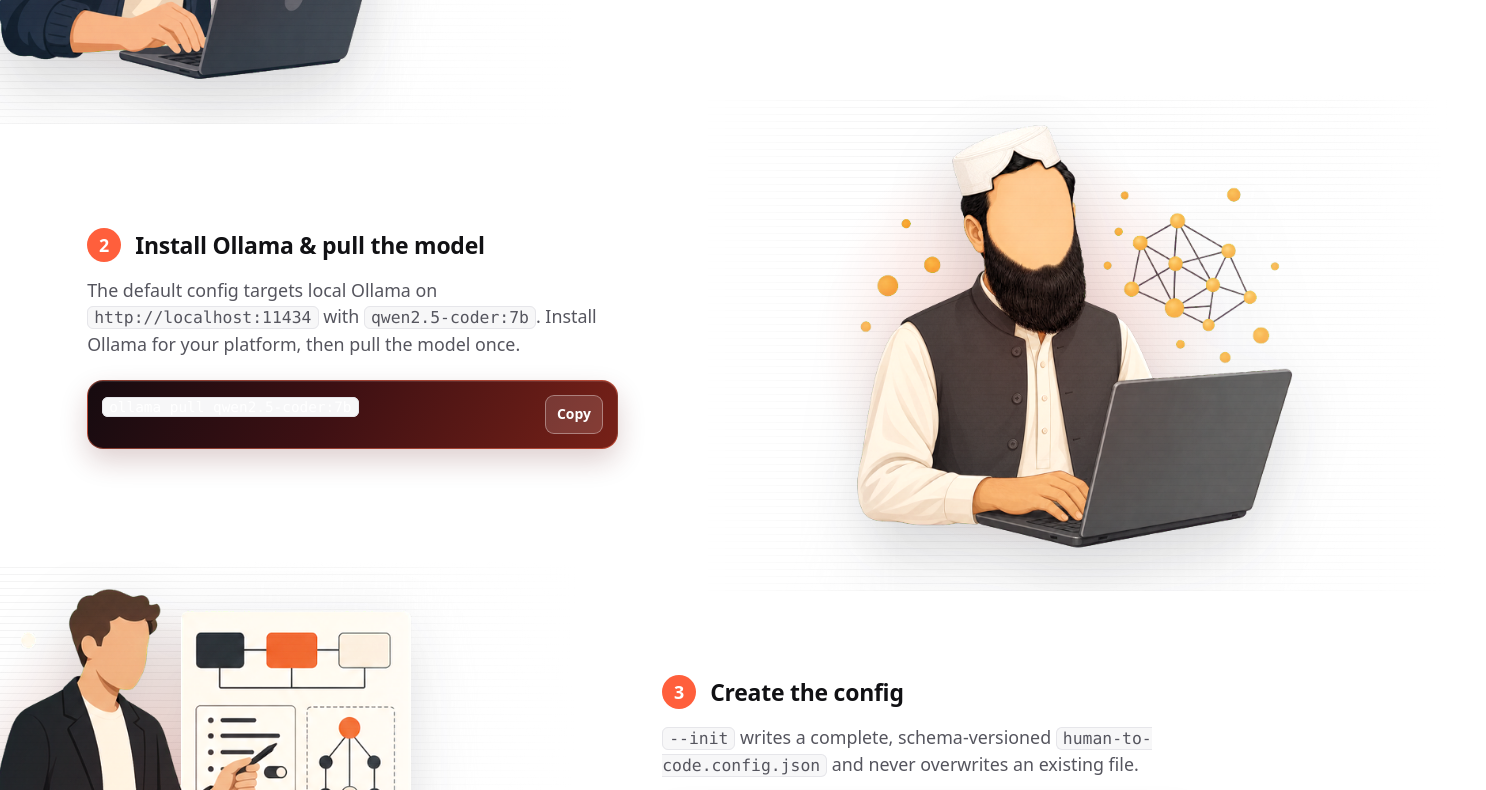
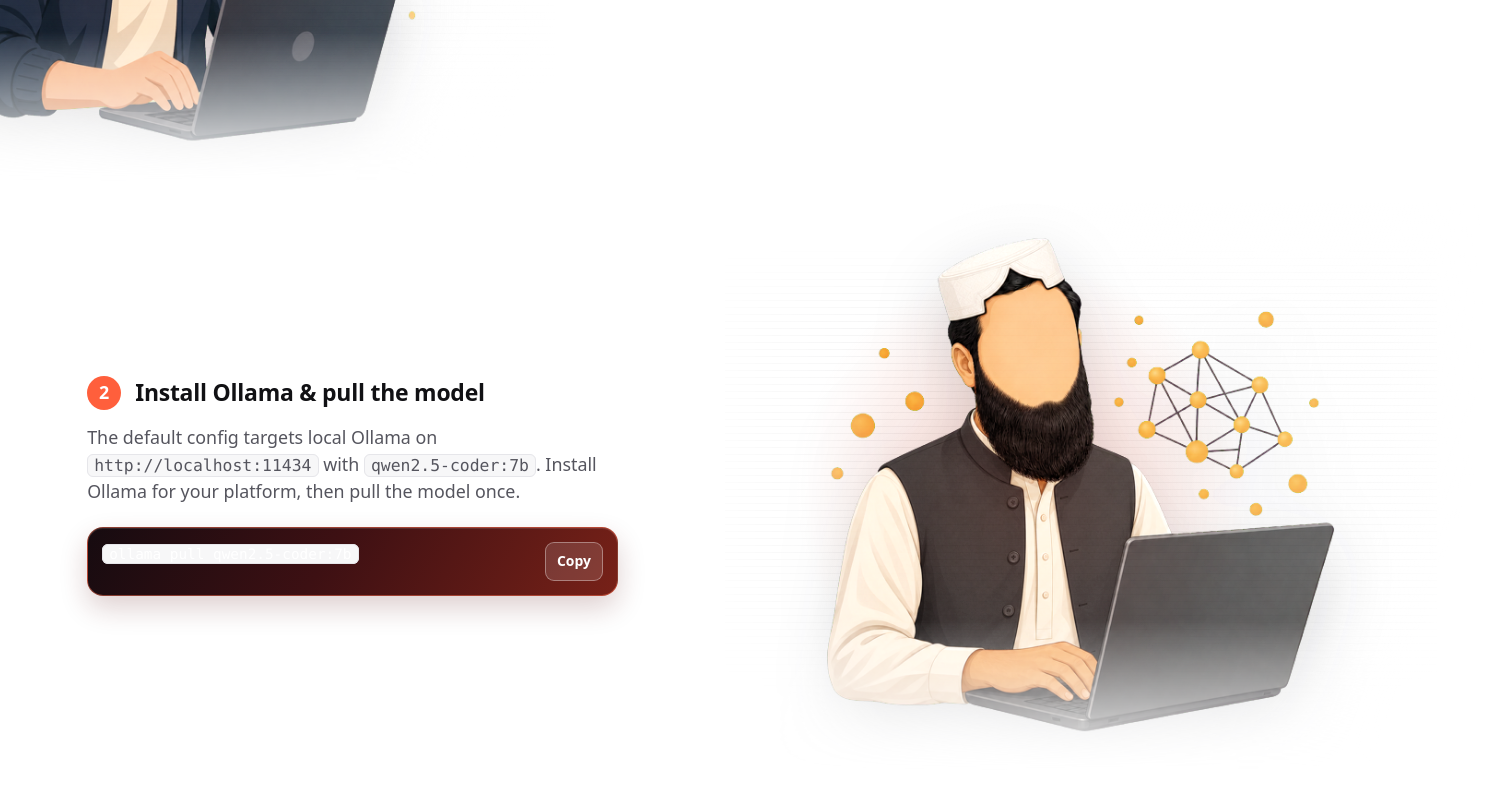
Before and after one commit to Sharjeelbaig/Human-To-Code, a website: page website/index.html in a window 1280 px wide. Shown: the part 2535-3325 px from the top of the page, 1486 px wide, since content can reach past the window. Drawn offline with Linux system fonts and the light colour scheme; no server answers.

Commit message:
feat: enhance styling for quick start section with responsive adjustments and improved visual elements

```diff
--- a/website/styles.css
+++ b/website/styles.css
@@ -632,14 +632,14 @@ html[data-theme="dark"] .icon-moon { display: block; }
   margin: 54px 0 0;
   padding: 0;
   display: grid;
-  gap: 32px;
+  gap: clamp(72px, 8vw, 128px);
 }
 .qs-step {
   position: relative;
   display: flex;
   align-items: center;
   isolation: isolate;
-  min-height: clamp(420px, 34vw, 520px);
+  min-height: clamp(470px, 38vw, 580px);
   padding: clamp(24px, 4vw, 56px);
   overflow: visible;
 }
@@ -647,17 +647,29 @@ html[data-theme="dark"] .icon-moon { display: block; }
 .qs-visual {
   position: absolute;
   z-index: 0;
-  inset: -6% auto -8% -17%;
-  width: 62%;
+  inset: -8% auto -11% -20%;
+  width: 67%;
   pointer-events: none;
   isolation: isolate;
-  -webkit-mask-image: linear-gradient(90deg, transparent 0%, #000 13%, #000 73%, transparent 100%);
-  mask-image: linear-gradient(90deg, transparent 0%, #000 13%, #000 73%, transparent 100%);
+  -webkit-mask-image:
+    linear-gradient(90deg, transparent 0%, #000 13%, #000 74%, transparent 100%),
+    linear-gradient(180deg, #000 0%, #000 72%, transparent 98%);
+  -webkit-mask-composite: source-in;
+  mask-image:
+    linear-gradient(90deg, transparent 0%, #000 13%, #000 74%, transparent 100%),
+    linear-gradient(180deg, #000 0%, #000 72%, transparent 98%);
+  mask-composite: intersect;
 }
 .qs-step-reverse .qs-visual {
-  inset: -6% -17% -8% auto;
-  -webkit-mask-image: linear-gradient(90deg, transparent 0%, #000 27%, #000 87%, transparent 100%);
-  mask-image: linear-gradient(90deg, transparent 0%, #000 27%, #000 87%, transparent 100%);
+  inset: -8% -20% -11% auto;
+  -webkit-mask-image:
+    linear-gradient(90deg, transparent 0%, #000 26%, #000 87%, transparent 100%),
+    linear-gradient(180deg, #000 0%, #000 72%, transparent 98%);
+  -webkit-mask-composite: source-in;
+  mask-image:
+    linear-gradient(90deg, transparent 0%, #000 26%, #000 87%, transparent 100%),
+    linear-gradient(180deg, #000 0%, #000 72%, transparent 98%);
+  mask-composite: intersect;
 }
 .qs-visual img {
   width: 100%;
@@ -681,9 +693,12 @@ html[data-theme="dark"] .icon-moon { display: block; }
   mix-blend-mode: soft-light;
 }
 .qs-visual::after {
+  inset: 7% 6% 13%;
   background:
     repeating-linear-gradient(0deg, color-mix(in srgb, var(--text) 10%, transparent) 0 1px, transparent 1px 7px),
     linear-gradient(90deg, transparent 55%, color-mix(in srgb, var(--bg) 48%, transparent) 100%);
+  -webkit-mask-image: linear-gradient(180deg, transparent, #000 18%, #000 68%, transparent 100%);
+  mask-image: linear-gradient(180deg, transparent, #000 18%, #000 68%, transparent 100%);
   mix-blend-mode: soft-light;
   opacity: .45;
 }
@@ -974,7 +989,7 @@ html:not(.js) .reveal { opacity: 1; transform: none; }
   .qs-controls { width: 100%; margin-top: 24px; }
   .qs-provider-pick { width: 100%; min-width: 0; align-items: stretch; flex-direction: column; gap: 7px; }
   .qs-provider-dropdown { align-self: flex-start; }
-  .qs-steps { margin-top: 28px; }
+  .qs-steps { margin-top: 28px; gap: 48px; }
   .qs-step { display: grid; min-height: 0; grid-template-columns: minmax(0, 1fr); gap: 22px; padding: 16px; overflow: hidden; }
   .qs-visual, .qs-step-reverse .qs-visual { position: relative; z-index: 0; inset: auto; width: 100%; min-height: 200px; order: 0; -webkit-mask-image: none; mask-image: none; }
   .qs-content, .qs-step-reverse .qs-content { width: 100%; margin: 0; order: 1; text-align: center; }
```
